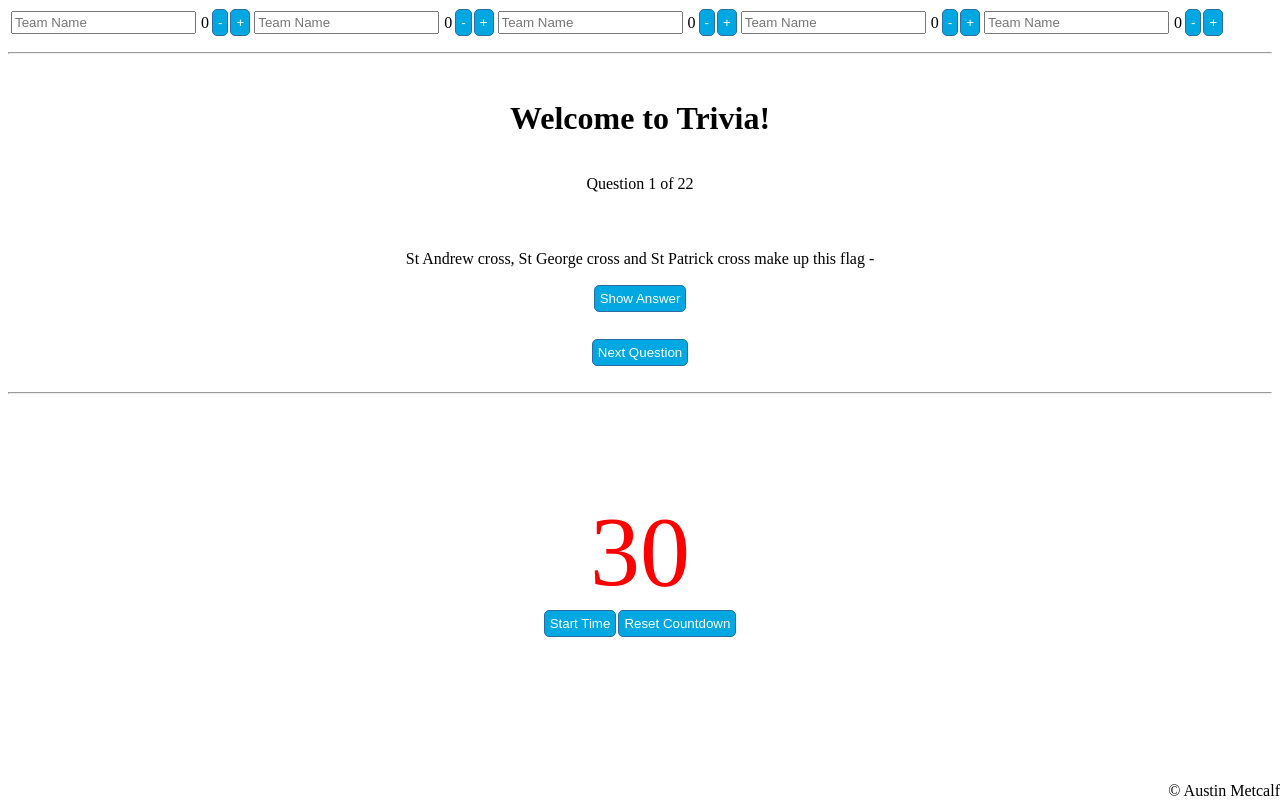
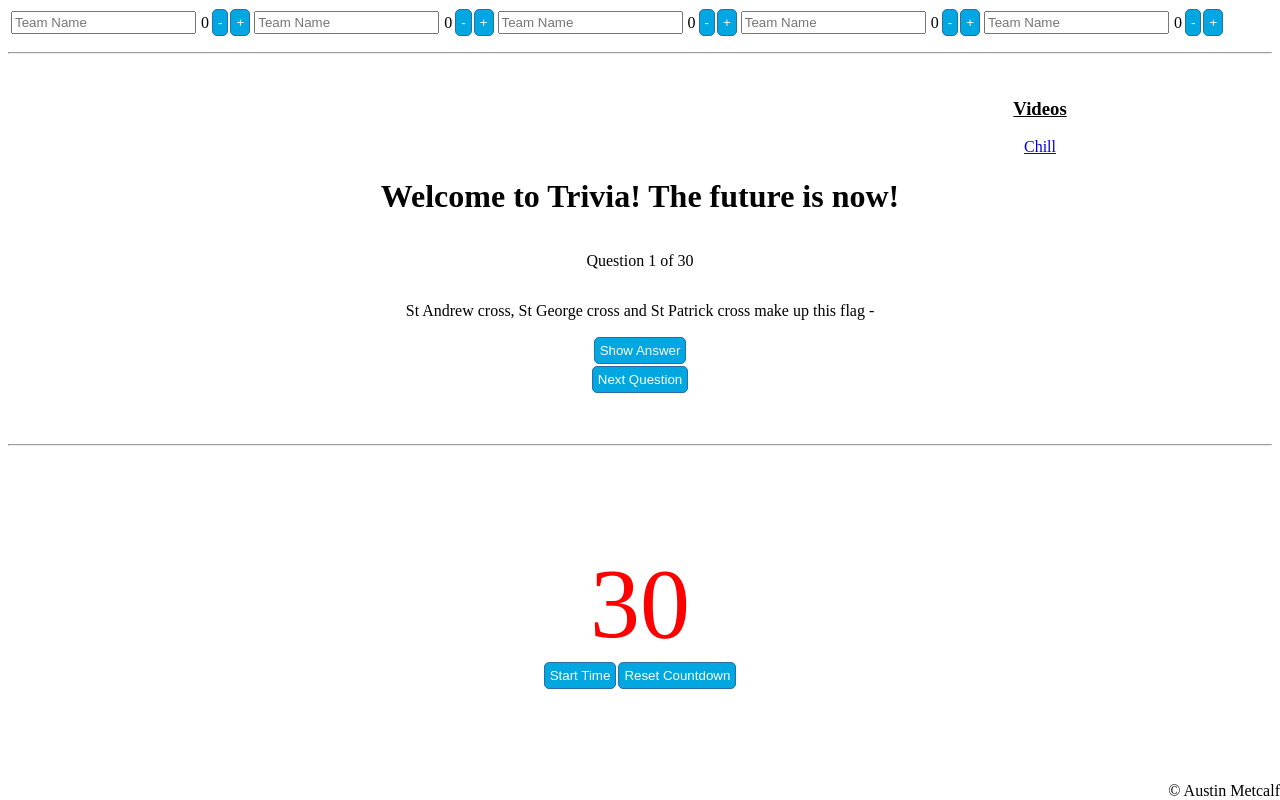
Before and after one commit to austinmetcalf/Trivia-Vue, a Vue app: page / in a window 1280 px wide. Built offline with nearby package versions, Linux system fonts and the light colour scheme.

Commit message:
Added more questons, linked video

```diff
--- a/src/components/quizQuestion.vue
+++ b/src/components/quizQuestion.vue
@@ -1,8 +1,10 @@
 <template>
-  <div class="question-container">
-    <h1>Welcome to Trivia!</h1>
+  <div class="question-container-1">
+    <h3 class="videos">Videos</h3>
+    <a :href="link" class="videos">{{ linkText }}</a>
+    <h1>Welcome to Trivia! The future is now!</h1>
     <p>Question {{ currentCount }} of {{ questions.length }}</p>
-    <div class="question-container">
+    <div class="question-container-2">
       <p>{{ currentQuestion.prompt }}</p>
       <button @click="toggleAnswer" class="button">{{ buttonText }}</button>
       <p v-if="currentQuestion.showAnswer">{{ currentQuestion.answer }}</p>
@@ -18,6 +20,8 @@ export default {
       currentIndex: 0,
       currentCount: 1,
       buttonText: 'Show Answer',
+      link: 'https://www.youtube.com/watch?v=i2gNx4-REIA',
+      linkText: 'Chill',
       questions: [
         {
           prompt: 'St Andrew cross, St George cross and St Patrick cross make up this flag -',
@@ -30,18 +34,18 @@ export default {
           showAnswer: false
         },
         {
-          prompt: 'What is the spanish word for donkey?',
-          answer: 'Burro',
+          prompt: 'With over 500 million, who has the most followers on instagram in 2023?',
+          answer: 'Cristiano Ronaldo',
           showAnswer: false
         },
         {
-          prompt: 'What is the largest ocean in the world?',
-          answer: 'Pacific Ocean',
+          prompt: 'Is the following expression syntatically correct: 3 === 3',
+          answer: 'True',
           showAnswer: false
         },
         {
-          prompt: 'What is the largest ocean in the world?',
-          answer: 'Pacific Ocean',
+          prompt: 'Who holds the NBA scoring record?',
+          answer: 'Kareem Abdul-Jabbar',
           showAnswer: false
         },
         {
@@ -50,8 +54,8 @@ export default {
           showAnswer: false
         },
         {
-          prompt: 'What is the largest ocean in the world?',
-          answer: 'Pacific Ocean',
+          prompt: 'At the 2022 Berlin marathon, Kipchoge set a new world record.  At a pace of 13mph, what was his finish time?',
+          answer: '2:01:09',
           showAnswer: false
         },
         {
@@ -65,18 +69,18 @@ export default {
           showAnswer: false
         },
         {
-          prompt: 'I was released in 1985, but in 2022 I increased in streams >9,000%.  What song am I? ',
+          prompt: 'I was released in 1985, but in 2022 my Spotify streams increased 9,000%.  What song am I? ',
           answer: 'Running up that hill',
           showAnswer: false
         },
         {
-          prompt: 'What is the largest ocean in the world?',
-          answer: 'Pacific Ocean',
+          prompt: 'Name all countries that border France',
+          answer: 'Italy, Switzerland, Germany, Luxembourg, Belgium, Andorra and Monaco',
           showAnswer: false
         },
         {
-          prompt: 'What is the largest ocean in the world?',
-          answer: 'Pacific Ocean',
+          prompt: 'In the early hours of January 7th, 2022, the House elected a new Speaker.  Who is it?',
+          answer: 'Kevin McCarthy',
           showAnswer: false
         },
         {
@@ -85,18 +89,18 @@ export default {
           showAnswer: false
         },
         {
-          prompt: 'What is the largest ocean in the world?',
-          answer: 'Pacific Ocean',
+          prompt: 'Who is the author of the Star-Spangled Banner?',
+          answer: 'Francis Scott Key',
           showAnswer: false
         },
         {
-          prompt: 'What is the largest ocean in the world?',
-          answer: 'Pacific Ocean',
+          prompt: 'If data is a collection of facts and/ or statistics.  What is the word for a single fact or statistic?',
+          answer: 'datum',
           showAnswer: false
         },
         {
-          prompt: 'What is the largest ocean in the world?',
-          answer: 'Pacific Ocean',
+          prompt: 'Re-write the following Ebonics into English: No cap, this meal was straight bussin fr fr',
+          answer: 'I wont lie, this meal was very good',
           showAnswer: false
         },
         {
@@ -105,28 +109,68 @@ export default {
           showAnswer: false
         },
         {
-          prompt: 'What is the largest ocean in the world?',
-          answer: 'Pacific Ocean',
+          prompt: 'On January 1st, 2022, Brazil swore in a new President.  Who was it?',
+          answer: 'Luiz Inacio Lula da Silva',
           showAnswer: false
         },
         {
-          prompt: 'What is the largest ocean in the world?',
-          answer: 'Pacific Ocean',
+          prompt: 'What was the name of the high school in Grease?',
+          answer: 'Rydell High',
           showAnswer: false
         },
         {
-          prompt: 'What is the largest ocean in the world?',
-          answer: 'Pacific Ocean',
+          prompt: 'Complete the response in this viral video:',
+          answer: 'What the hell is even that?',
           showAnswer: false
         },
         {
-          prompt: 'What is the largest ocean in the world?',
-          answer: 'Pacific Ocean',
+          prompt: 'Which city sits lowest in latitude: San Diego, Tucson, or Austin?',
+          answer: 'Austin',
           showAnswer: false
         },
         {
-          prompt: 'What is the largest ocean in the world?',
-          answer: 'Pacific Ocean',
+          prompt: 'What does HTML stand for? ',
+          answer: 'HyperText Markup Language',
+          showAnswer: false
+        },
+        {
+          prompt: 'In which year was the first iPhone released?',
+          answer: '2007',
+          showAnswer: false
+        },
+        {
+          prompt: 'What is the longest running Broadway show?',
+          answer: 'Phantom of the Opera',
+          showAnswer: false
+        },
+        {
+          prompt: 'In Greek mythology, who was known to be the messenger of the gods?',
+          answer: 'Hermes',
+          showAnswer: false
+        },
+        {
+          prompt: 'In what city was the first Covid-19 infection discovered?',
+          answer: 'Wuhan, China',
+          showAnswer: false
+        },
+        {
+          prompt: 'The winter solstice occurs on which day of the year?',
+          answer: 'December 21st',
+          showAnswer: false
+        },
+        {
+          prompt: 'What is the rarest blood type?',
+          answer: 'AB negative',
+          showAnswer: false
+        },
+        {
+          prompt: 'What alcoholic beverage is made from juniper berries?',
+          answer: 'Gin',
+          showAnswer: false
+        },
+        {
+          prompt: 'Where on the food pyramid do eggplants belong?',
+          answer: 'fruits section',
           showAnswer: false
         },
       ]
@@ -151,11 +195,17 @@ export default {
 </script>
 
 <style scoped>
-.question-container{
+.question-container-1{
   display: flex;
   flex-direction: column;
   align-items: center;
-  margin: 25px;
+  margin-top: 25px;
+  margin-bottom: 50px;
+}
+.question-container-2{
+  display: flex;
+  flex-direction: column;
+  align-items: center;
 }
 .button {
   color: white;
@@ -166,4 +216,11 @@ export default {
   max-width: 200px;
   margin: 1px;
 }
+.videos{
+  position: relative;
+  left: 400px;
+}
+h3{
+  text-decoration: underline;
+}
 </style>
```
